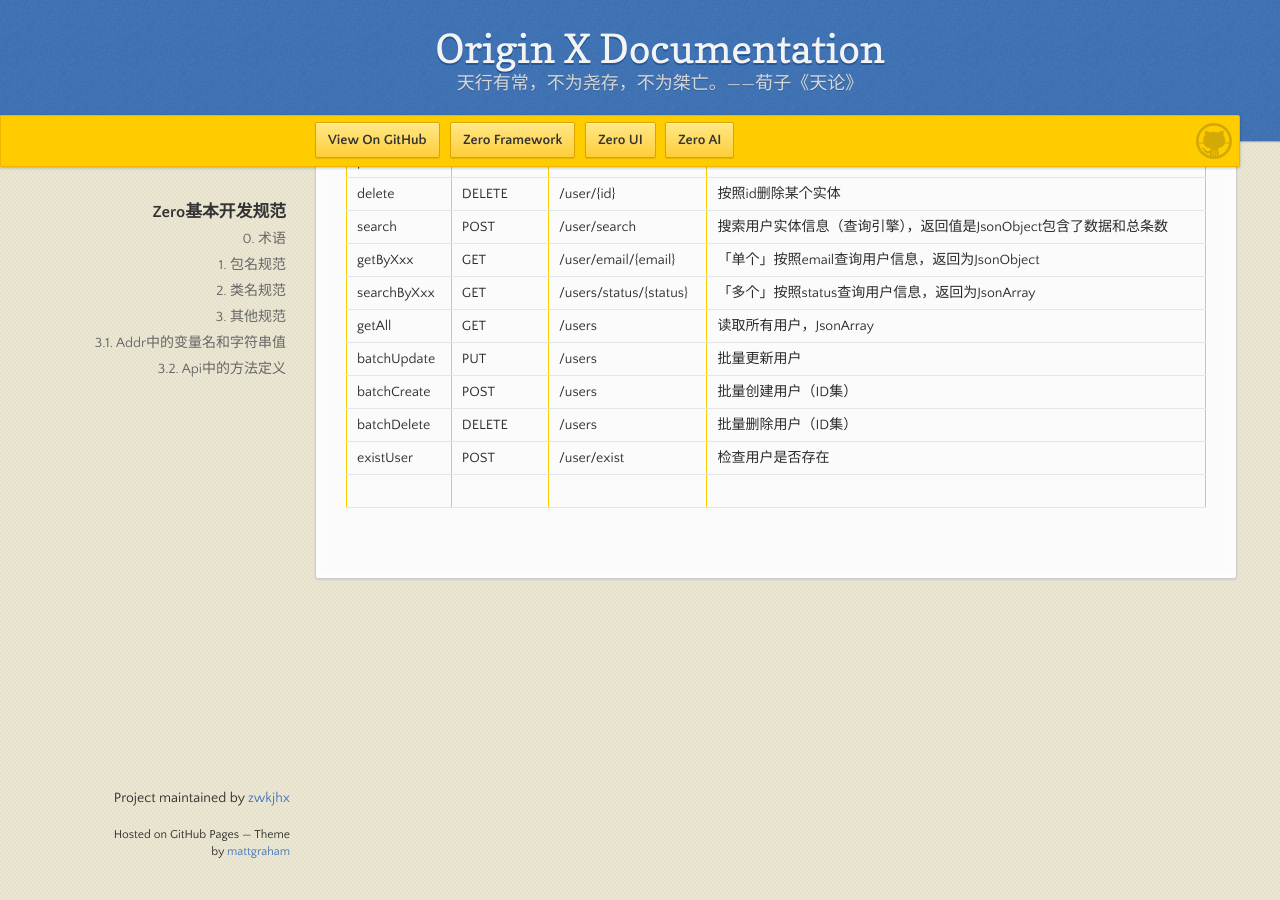
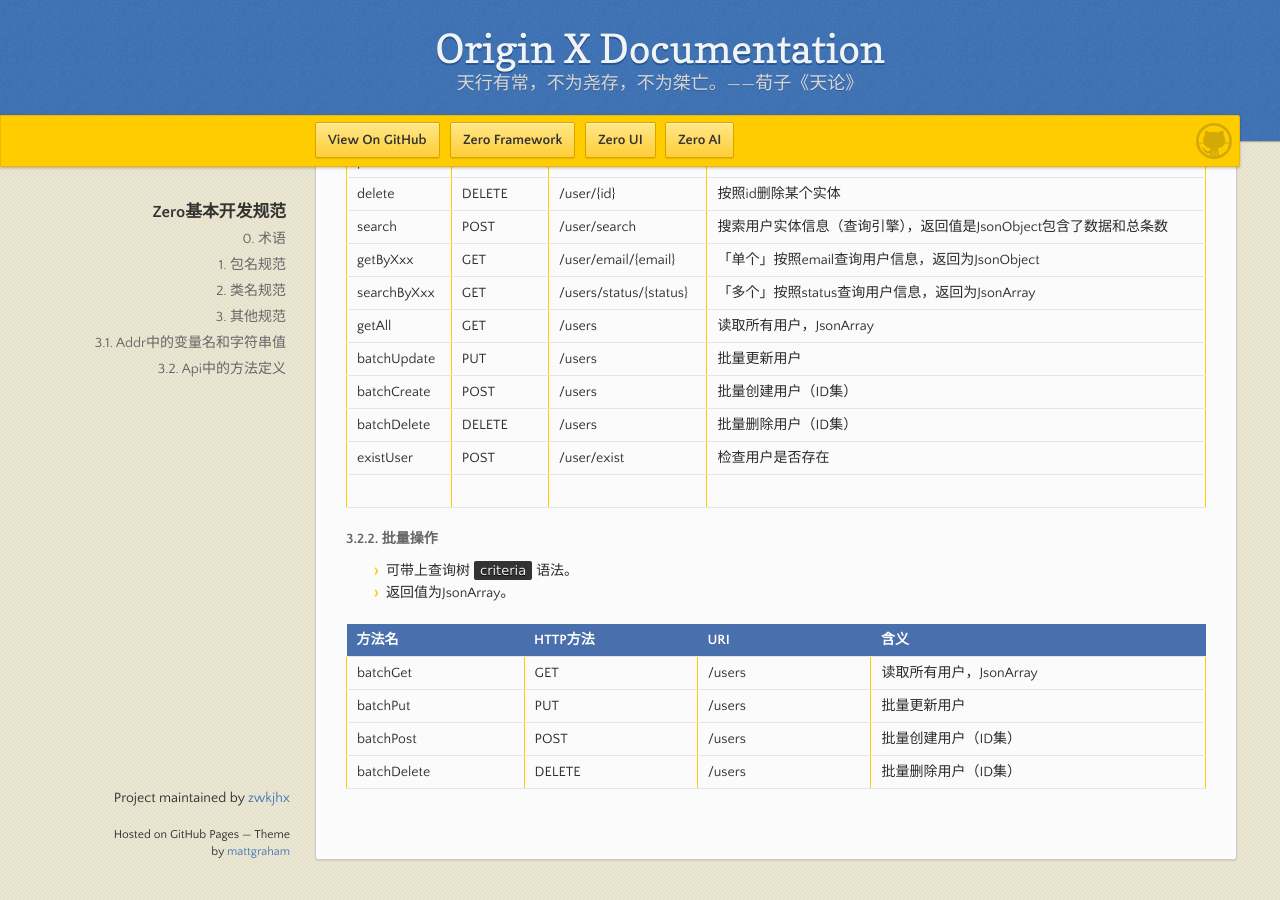
Before and after one commit to zwkjhx/ox-doc, a Jekyll site: the page built from specification/1-zerogui-fan/spc-001-zeroji-ben-kai-fa-gui-fan.md, in a window 1280 px wide and 900 px high, scrolled down 2118 px. Built offline with Jekyll 4.4.1, drawn with Linux system fonts in a browser that asks for light colours; our own code applies the rules of GitHub Pages for plain Markdown files.

Commit message:
Updates specification/1-zerogui-fan/spc-001-zeroji-ben-kai-fa-gui-fan.md
Auto commit by GitBook Editor

```diff
--- a/specification/1-zerogui-fan/spc-001-zeroji-ben-kai-fa-gui-fan.md
+++ b/specification/1-zerogui-fan/spc-001-zeroji-ben-kai-fa-gui-fan.md
@@ -79,3 +79,15 @@
 | batchDelete | DELETE | /users | 批量删除用户（ID集） |
 | existUser | POST | /user/exist | 检查用户是否存在 |
 |  |  |  |  |
+
+#### 3.2.2. 批量操作
+
+* 可带上查询树`criteria`语法。
+* 返回值为JsonArray。
+
+| 方法名 | HTTP方法 | URI | 含义 |
+| :--- | :--- | :--- | :--- |
+| batchGet | GET | /users | 读取所有用户，JsonArray |
+| batchPut | PUT | /users | 批量更新用户 |
+| batchPost | POST | /users | 批量创建用户（ID集） |
+| batchDelete | DELETE | /users | 批量删除用户（ID集） |
```
